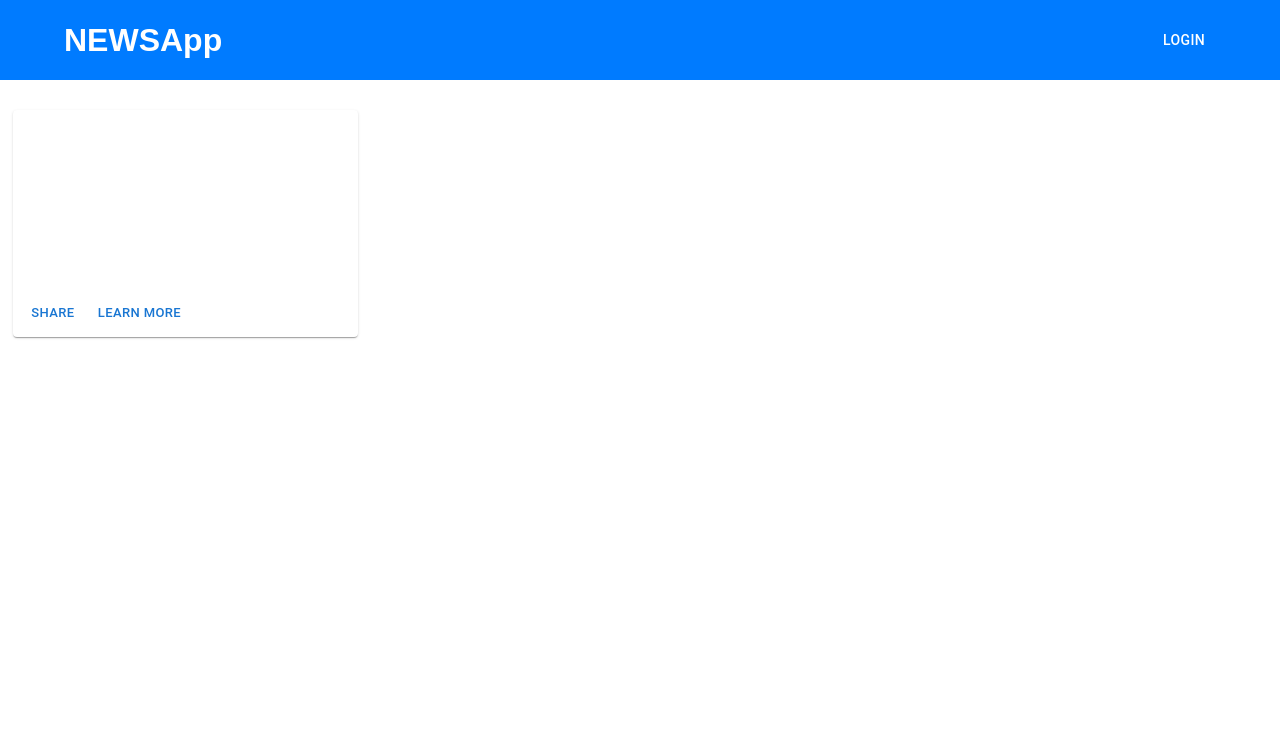
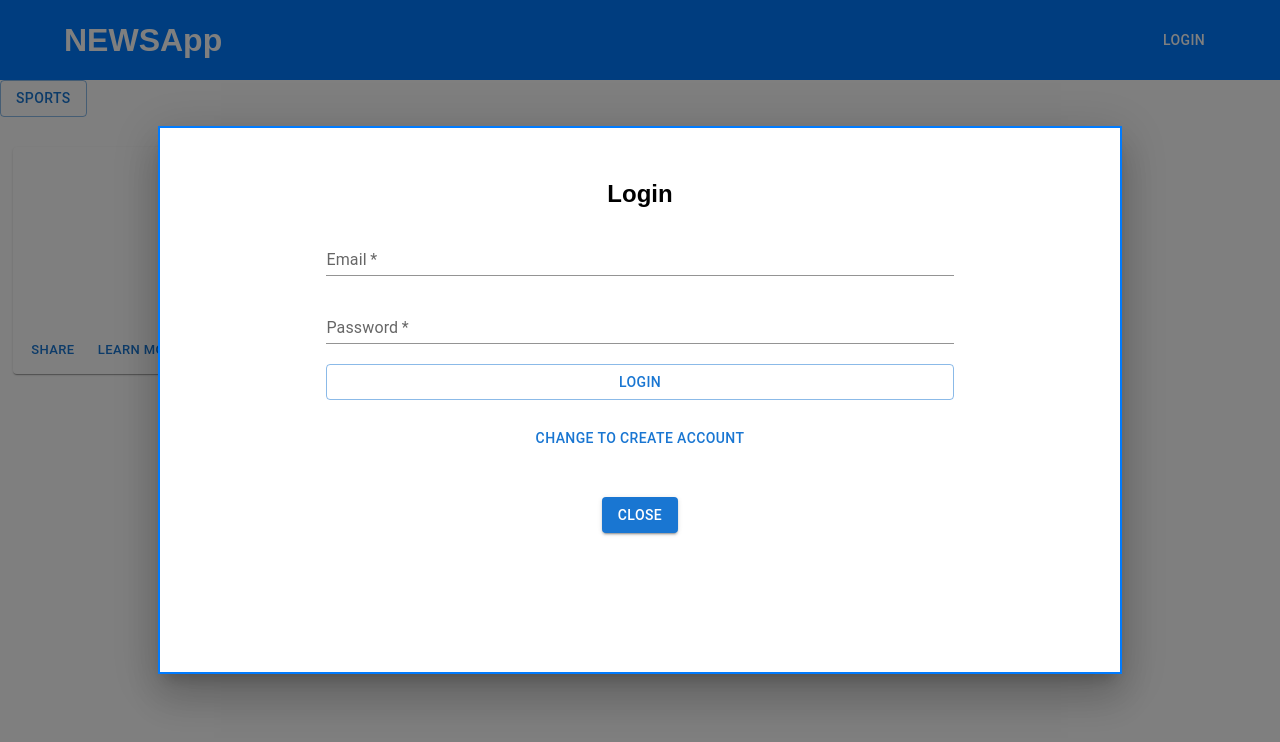
Before and after one commit to Lmateosl/comp229Frontend, a React (Vite) app: page / in a window 1280 px wide. Both pictures are taken after a click on the button "LOGIN". Shown: the top 742 px of the page. Built offline with nearby package versions, Linux system fonts and the light colour scheme; no server answers.

Commit message:
Login ready

```diff
--- a/src/App.css
+++ b/src/App.css
@@ -26,3 +26,20 @@
   min-height: max-content;
   margin: 30px auto;
 }
+
+.footerButtons {
+  display: flex;
+  flex-direction: column;
+  width: 100%;
+  justify-content: center;
+  align-items: center;
+}
+
+.formAuth {
+  width: 100%;
+  display: flex;
+  flex-direction: column;
+  justify-content: center;
+  gap: 3;
+  align-items: center;
+}
--- a/src/App.jsx
+++ b/src/App.jsx
@@ -3,6 +3,7 @@ import { authService, getNews } from './features/httpRequest';
 import Navbar from './components/Navbar.jsx';
 import ModalAuth from './components/Modal.jsx';
 import CardsContainer from './container/CardsContainer.jsx';
+import Categories from './components/Categories.jsx';
 import './App.css'
 
 function App() {
@@ -55,13 +56,15 @@ function App() {
 
   const [open, setOpen] = useState(false);
   const handleOpen = () => setOpen(true);
+  const handleClose = () => setOpen(false);
 
   return (
     <>
       <div className='all'>
         <Navbar isLoged={isLoged} email={email} handleOpen={handleOpen} logout={logout}/>
+        <Categories handleClickCategorie={loadNews}/>
         <CardsContainer articles={articles}/>
-        <ModalAuth open={open} auth={auth}/>
+        <ModalAuth open={open} auth={auth} handleClose={handleClose}/>
       </div>
     </>
   )
--- /dev/null
+++ b/src/components/Categories.jsx
@@ -0,0 +1,8 @@
+import '../App.css';
+import Button from '@mui/material/Button';
+
+export default function Categories({handleClickCategorie}) {
+    return(
+        <Button variant="outlined" onClick={() => handleClickCategorie('sports')}>Sports</Button>
+    )
+}
--- a/src/components/Modal.jsx
+++ b/src/components/Modal.jsx
@@ -4,7 +4,7 @@ import Button from '@mui/material/Button';
 import Typography from '@mui/material/Typography';
 import Modal from '@mui/material/Modal';
 import AuthContainer from '../container/AuthContainer';
-import { height } from '@mui/system';
+import { display, height } from '@mui/system';
 
 const style = {
   position: 'absolute',
@@ -19,9 +19,7 @@ const style = {
   height: '60%'
 };
 
-export default function ModalAuth({open, auth}) {
-  const handleClose = () => setOpen(false);
-
+export default function ModalAuth({open, auth, handleClose}) {
   return (
     <div>
       <Modal
@@ -32,6 +30,7 @@ export default function ModalAuth({open, auth}) {
       >
         <Box sx={style}>
           <AuthContainer auth={auth}/>
+          <Button variant="contained" onClick={() => handleClose()} sx={{display: 'block', margin: '40px auto'}}>Close</Button>
         </Box>
       </Modal>
     </div>
--- a/src/components/Navbar.jsx
+++ b/src/components/Navbar.jsx
@@ -27,7 +27,8 @@ export default function Navbar ({isLoged, handleOpen, email, logout}) {
                   aria-controls={open ? 'basic-menu' : undefined}
                   aria-haspopup="true"
                   aria-expanded={open ? 'true' : undefined}
-                  variant="contained"
+                  variant="outlined"
+                  sx={{backgroundColor: 'white'}}
                   onClick={handleClick}
                 >
                   {email}
--- a/src/container/AuthContainer.jsx
+++ b/src/container/AuthContainer.jsx
@@ -1,9 +1,52 @@
-import { useEffect } from 'react';
+import { useEffect, useState } from 'react';
 import '../App.css';
+import Button from '@mui/material/Button';
+import TextField from '@mui/material/TextField';
 
 export default function AuthContainer ({auth}) {
     useEffect(() => {
-        auth({email: 'test+7@test.com', password: '12345678'}, true);
+        //auth({email: 'test+7@test.com', password: '12345678'}, true);
     })
-    return <h2>Auth Container works</h2>
+    const [isLogin, setIsLoging] = useState(true);
+    const [email, setEmail] = useState('');
+    const [password, setPassword] = useState('');
+    return (
+        <>
+        <h2 style={{textAlign: 'center'}}>{isLogin ? 'Login' : 'Create An Account'}</h2>
+        <form className='formAuth'>
+        <TextField
+                id="filled-password-input"
+                label="Email"
+                type="email"
+                autoComplete="current-password"
+                required
+                variant="standard"
+                onChange={({target}) => setEmail(target.value)}
+                sx={{marginBottom: '20px', width: '70%'}}
+            />
+            <TextField
+                id="filled-password-input"
+                required
+                label="Password"
+                type="password"
+                autoComplete="current-password"
+                variant="standard"
+                onChange={({target}) => setPassword(target.value)}
+                sx={{marginBottom: '20px', width: '70%'}}
+            />
+            {
+                isLogin ?
+                <div className='footerButtons'>
+                    <Button variant="outlined" onClick={() => auth({email, password}, true)} sx={{marginBottom: '20px', width: '70%'}}>Login</Button>
+                    <Button variant="text" onClick={() => setIsLoging(false)}>Change to create account</Button>
+                </div>
+                :
+                <div className='footerButtons'>
+                    <Button variant="outlined" onClick={() => auth({email, password}, false)} sx={{marginBottom: '20px', width: '70%'}}>Create Account</Button>
+                    <Button variant="text" onClick={() => setIsLoging(true)}>Change to login</Button>
+                </div>
+            }
+        </form>
+        </>
+    )
 }
```
